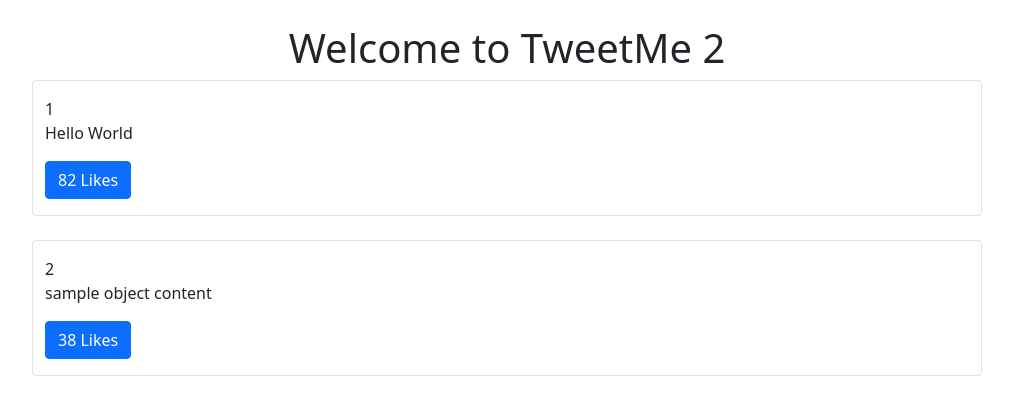
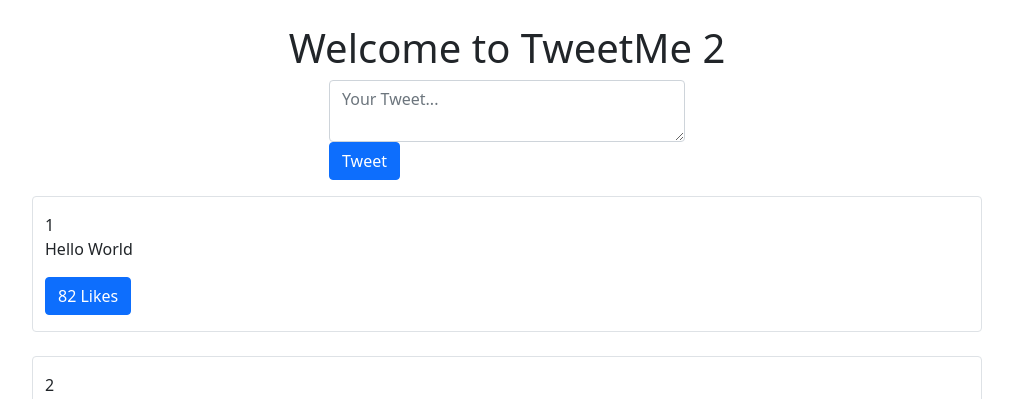
Before and after one commit to varunv27/Tweetme, a Django app: page / in a window 1280 px wide. Shown: the part 56-455 px from the top of the page, without its empty margins (133-1146 px from the left). Run offline with Django 3.2, Linux system fonts and the light colour scheme; data comes from the database, SQL or seed files in the repository; both versions use the stored data as it was after the commit.

Commit message:
Added Tweet Post Redirect

```diff
--- a/src/templates/pages/home.html
+++ b/src/templates/pages/home.html
@@ -8,6 +8,16 @@
     </div>
 </div>
 
+<div class='row mb-3'>
+    <div class='col-md-4 mx-auto col-10'>
+        <form class='form' method='POST' action='/create-tweet'>
+            {% csrf_token %}
+            <input type='hidden' value='/' name='next' />
+            <textarea class='form-control' name='content' placeholder='Your Tweet...'></textarea>
+            <button type='submit' class='btn btn-primary'>Tweet</button>
+        </form>
+    </div>
+</div>
 
 <div class='row' id='tweets'>
     Loading...
--- a/src/tweets/views.py
+++ b/src/tweets/views.py
@@ -1,5 +1,5 @@
 import random
-from django.shortcuts import render
+from django.shortcuts import render, redirect
 from django.http import HttpResponse, Http404, JsonResponse
 # Create your views here.
 from .models import Tweet
@@ -47,9 +47,13 @@ def home_view(request, *args, **kwargs):
 
 def tweet_create_view(request, *args, **kwargs):
     form = TweetForm(request.POST or None)
+    #print('post data is', request.POST)
+    next_url = request.POST.get("next") or None
     if form.is_valid():
         obj = form.save(commit=False)
         # do other form related logic
         obj.save()
+        if next_url !=None:
+            return redirect(next_url)
         form = TweetForm()
     return render(request, 'components/form.html', context={"form": form})
```
Also changed, not shown: src/db.sqlite3.
